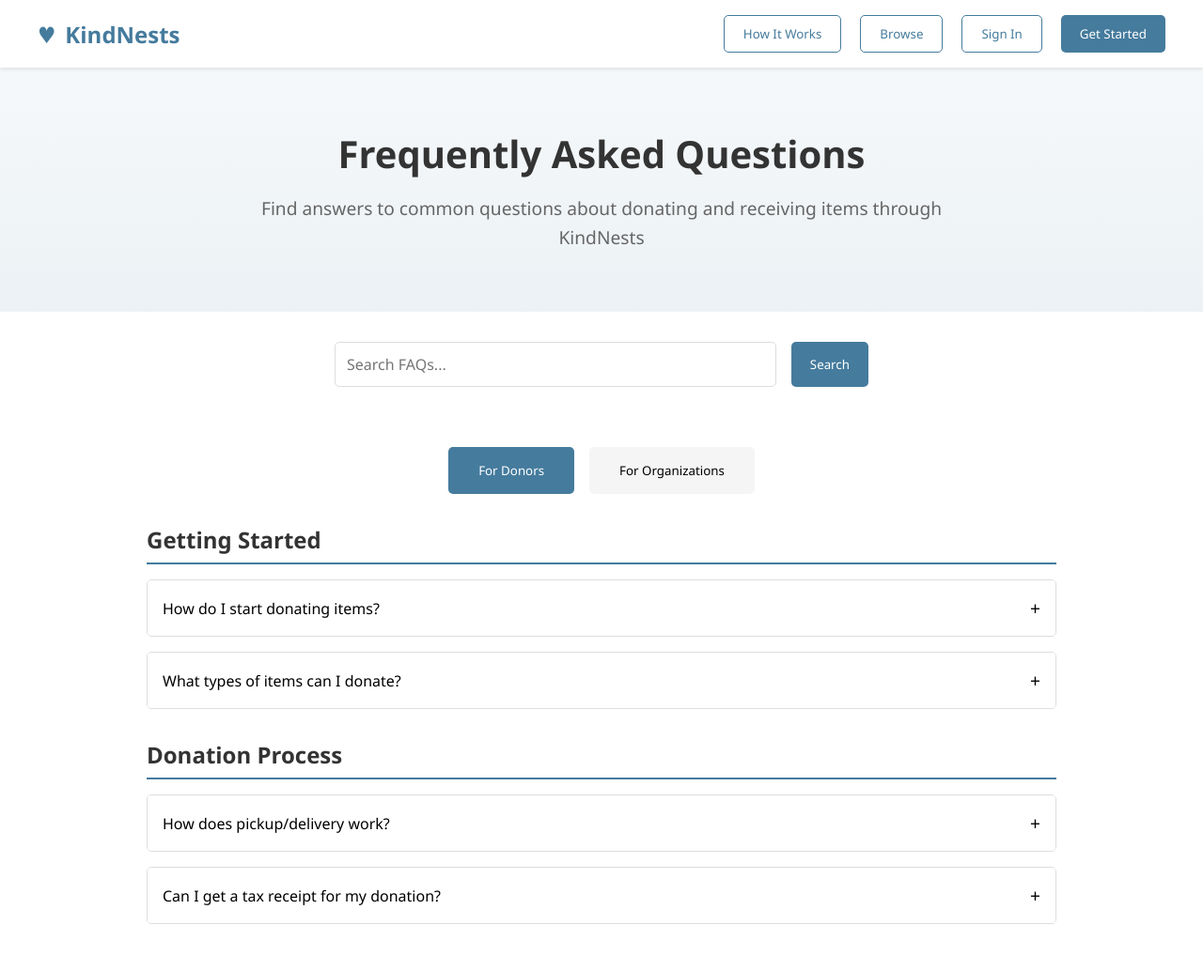
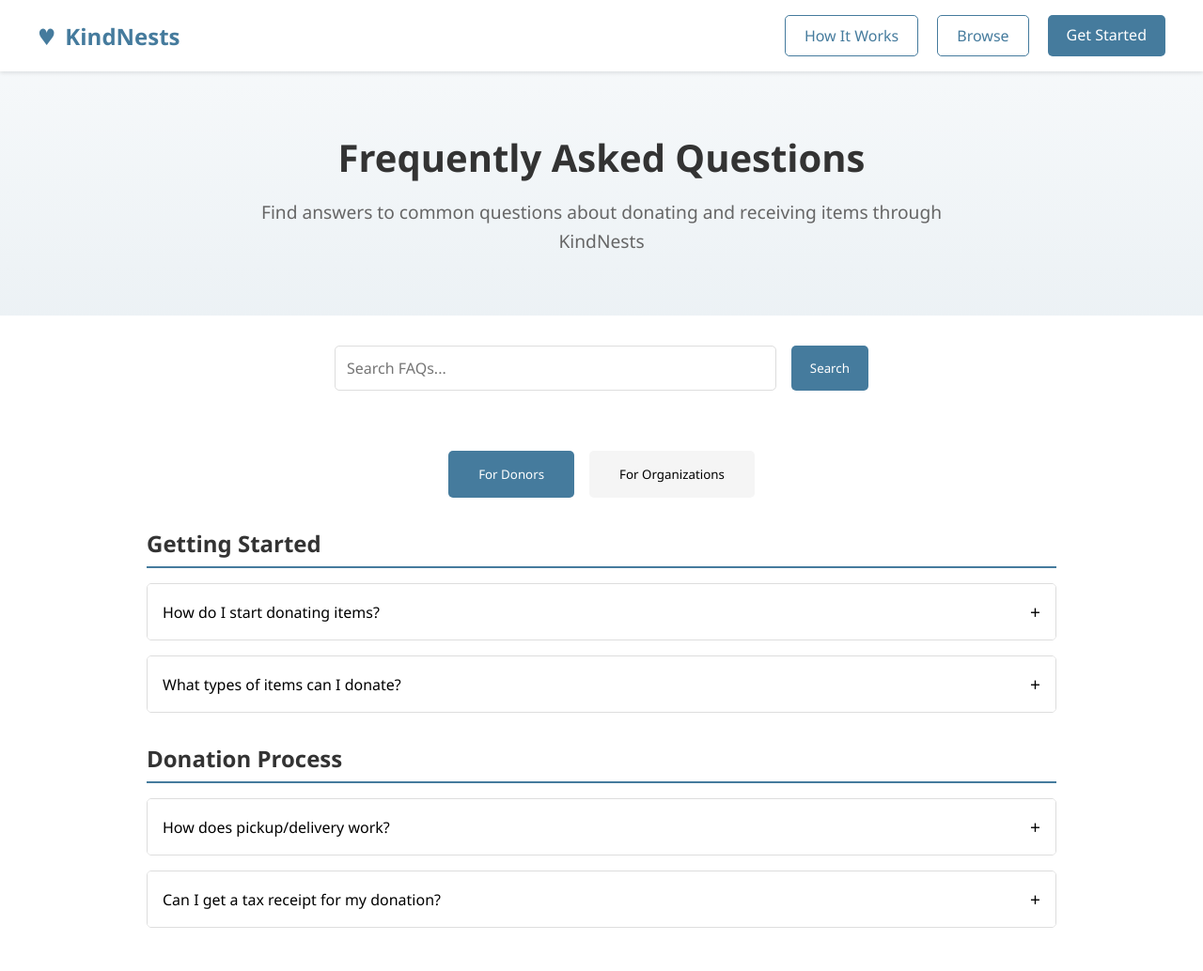
Before and after one commit to Nis272175/kindnest2, a website: page faq.html in a window 1280 px wide. Shown: the top 1034 px of the page at 94% size. Drawn offline with Linux system fonts and the light colour scheme.

Commit message:
Update faq.html

```diff
--- a/faq.html
+++ b/faq.html
@@ -234,10 +234,10 @@
                 <span>KindNests</span>
             </a>
             <div class="nav-links">
-                <button class="btn btn-outline">How It Works</button>
-                <button class="btn btn-outline">Browse</button>
-                <button class="btn btn-outline">Sign In</button>
-                <button class="btn btn-primary">Get Started</button>
+                <a href="hiw.html" class="btn btn-outline" style="text-decoration: none;">How It Works</a>
+                <a href="browse.html" class="btn btn-outline" style="text-decoration: none;">Browse</a>
+                <!-- <a href="signin.html" class="btn btn-outline" style="text-decoration: none;">Sign In</a> -->
+                <a href="donation.html" class="btn btn-primary donation" style="text-decoration: none;">Get Started</a>
             </div>
         </div>
     </nav>
```
